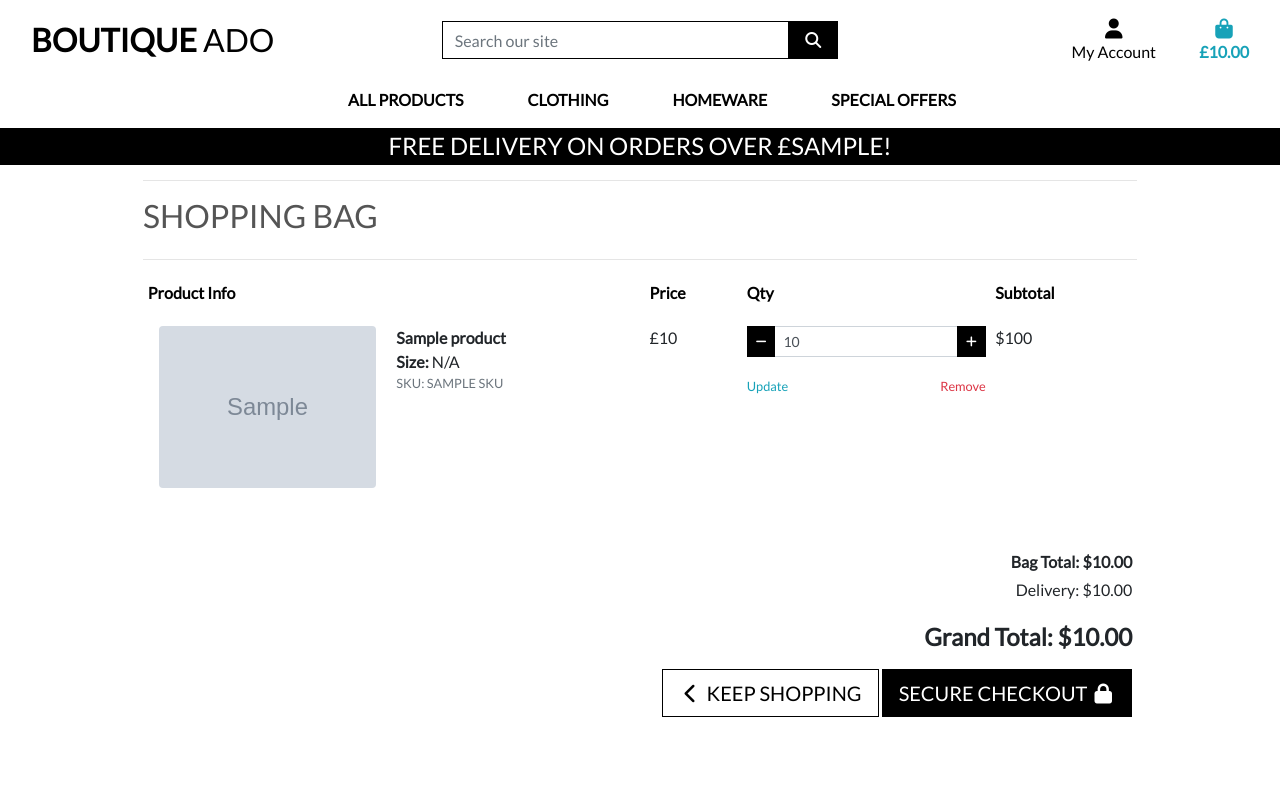
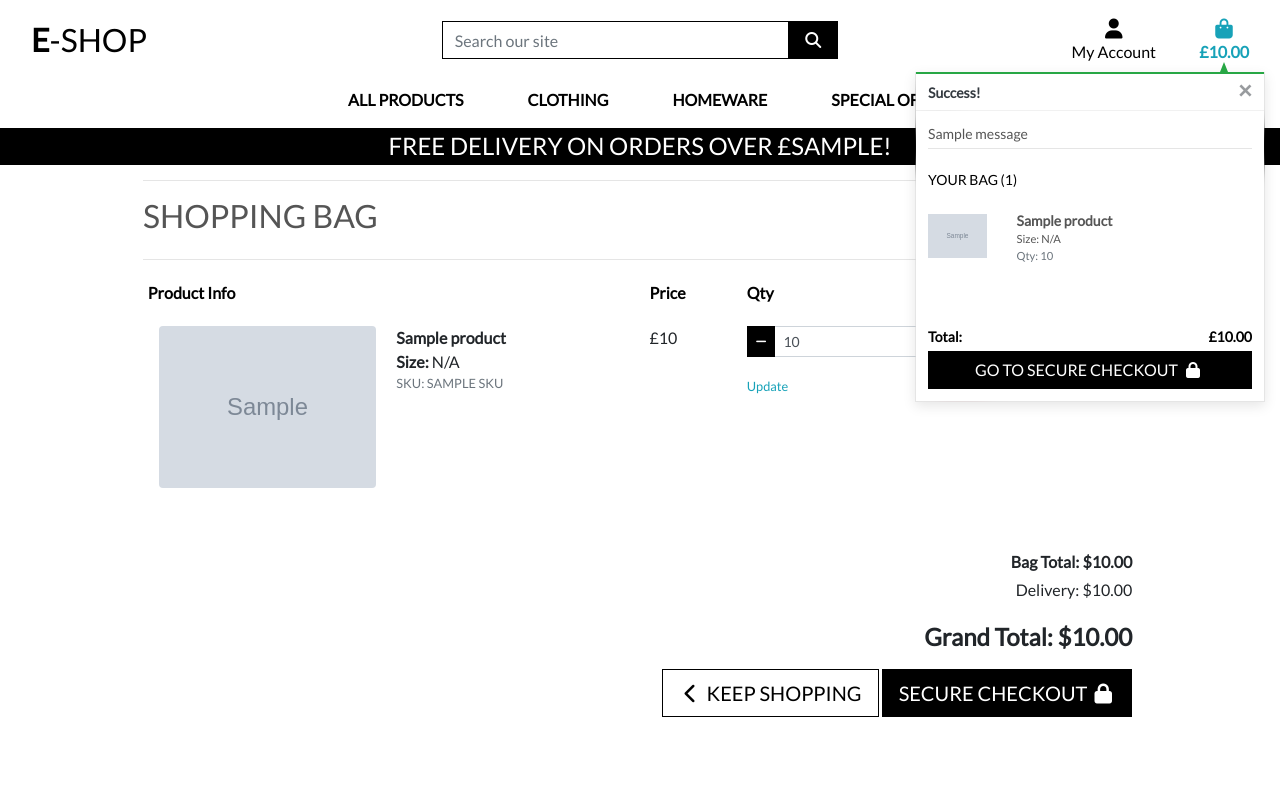
Before and after one commit to Jai-austin95/django-eshop-project, a Django app: template bag/templates/bag/bag.html in a window 1280 px wide. Run offline with Django 3.2, Linux system fonts and the light colour scheme; the template is opened without the code that fills it: most values are stand-ins (such as "Sample title", 1, 10 or a date in 2020); grey boxes marked "Sample" are stand-in pictures; one stand-in notice (Sample message) is shown; some libraries are stand-ins or nearby versions.

Commit message:
added toasts

```diff
--- a/static/css/base.css
+++ b/static/css/base.css
@@ -102,6 +102,74 @@ a.category-badge > span.badge:hover {
     cursor: pointer;
 }
 
+/* ------------------------------- bootstrap toasts */
+
+.message-container {
+    position: fixed;
+    top: 72px;
+    right: 15px;
+    z-index: 99999999999;
+}
+
+.custom-toast {
+    overflow: visible;
+}
+
+.toast-capper {
+    height: 2px;
+}
+
+/* from CSS-tricks.com: https://css-tricks.com/snippets/css/css-triangle/ */
+.arrow-up {
+    width: 0;
+    height: 0;
+    border-left: 4px solid transparent;
+    border-right: 4px solid transparent;
+    border-bottom: 10px solid black;
+    position: absolute;
+    top: -10px;
+    right: 36px;
+}
+
+/* Convenience classes - colors copied from Bootstrap */
+.arrow-primary {
+    border-bottom-color: #007bff !important;
+}
+
+.arrow-secondary {
+    border-bottom-color: #6c757d !important;
+}
+
+.arrow-success {
+    border-bottom-color: #28a745 !important;
+}
+
+.arrow-danger {
+    border-bottom-color: #dc3545 !important;
+}
+
+.arrow-warning {
+    border-bottom-color: #ffc107 !important;
+}
+
+.arrow-info {
+    border-bottom-color: #17a2b8 !important;
+}
+
+.arrow-light {
+    border-bottom-color: #f8f9fa !important;
+}
+
+.arrow-dark {
+    border-bottom-color: #343a40 !important;
+}
+
+.bag-notification-wrapper {
+    height: 100px;
+    overflow-x: hidden;
+    overflow-y: auto;
+}
+
 /* -------------------------------- Media Queries */
 
 /* Slightly larger container on xl screens */
--- a/templates/base.html
+++ b/templates/base.html
@@ -32,14 +32,14 @@
     {% block extra_js %}
     {% endblock %}
 
-    <title>Boutique Ado {% block extra_title %}{% endblock %}</title>
+    <title>E-Shop {% block extra_title %}{% endblock %}</title>
   </head>
   <body>
     <header class="container-fluid fixed-top">
         <div id="topnav" class="row bg-white pt-lg-2 d-none d-lg-flex">
             <div class="col-12 col-lg-4 my-auto py-1 py-lg-0 text-center text-lg-left">
                 <a href="{% url 'home' %}" class="nav-link main-logo-link">
-                    <h2 class="logo-font text-black my-0"><strong>Boutique</strong> Ado</h2>
+                    <h2 class="logo-font text-black my-0"><strong>E</strong>-Shop</h2>
                 </a>
             </div>
             <div class="col-12 col-lg-4 my-auto py-1 py-lg-0">
@@ -112,7 +112,21 @@
     </header>
 
     {% if messages %}
-        <div class="message-container"></div>
+        <div class="message-container">
+            {% for message in messages %}
+                {% with message.level as level %}
+                    {% if level == 40 %}
+                        {% include 'includes/toasts/toast_error.html' %}
+                    {% elif level == 30 %}
+                        {% include 'includes/toasts/toast_warning.html' %}
+                    {% elif level == 25 %}
+                        {% include 'includes/toasts/toast_success.html' %}
+                    {% else %}
+                        {% include 'includes/toasts/toast_info.html' %}
+                    {% endif %}
+                {% endwith %}
+            {% endfor %}
+        </div>
     {% endif %}
 
     {% block page_header %}
@@ -122,6 +136,9 @@
     {% endblock %}
 
     {% block postloadjs %}
+    <script type="text/javascript">
+        $('.toast').toast('show');
+    </script>
     {% endblock %}
 
 
--- /dev/null
+++ b/templates/includes/toasts/toast_success.html
@@ -0,0 +1,54 @@
+<div class="toast custom-toast rounded-0 border-top-0" data-autohide="false">
+    <div class="arrow-up arrow-success"></div>
+    <div class="w-100 toast-capper bg-success"></div>
+    <div class="toast-header bg-white text-dark">
+        <strong class="mr-auto">Success!</strong>
+        <button type="button" class="ml-2 mb-1 close text-dark" data-dismiss="toast" aria-label="Close">
+            <span aria-hidden="true">&times;</span>
+        </button>
+    </div>
+    <div class="toast-body bg-white">
+        <div class="row">
+            <div class="col">
+                {{ message }}
+                <hr class="mt-1 mb-3">
+            </div>
+        </div>
+        {% if grand_total %}
+            <p class="logo-font bg-white text-black py-1">Your Bag ({{ product_count }})</p>
+            <div class="bag-notification-wrapper">
+                {% for item in bag_items %}
+                    <div class="row">
+                        <div class="col-3 my-1">
+                            <img class="w-100" src="{{ item.product.image.url }}">
+                        </div>
+                        <div class="col-9">
+                            <p class="my-0"><strong>{{ item.product.name }}</strong></p>
+                            <p class="my-0 small">Size: {% if item.product.has_sizes %}{{ item.size|upper }}{% else %}N/A{% endif %}</p>
+                            <p class="my-0 small text-muted">Qty: {{ item.quantity }}</p>
+                        </div>
+                    </div>
+                {% endfor %}
+            </div>
+            <div class="row">
+                <div class="col">
+                    <strong><p class="mt-3 mb-1 text-black">
+                        Total{% if free_delivery_delta > 0 %} (Exc. delivery){% endif %}:
+                        <span class="float-right">£{{ total|floatformat:2 }}</span>
+                    </p></strong>
+                    {% if free_delivery_delta > 0 %}
+                        <p class="mb-0 p-2 bg-warning shadow-sm text-black text-center">
+                            Spend <strong>£{{ free_delivery_delta }}</strong> more to get free next day delivery!
+                        </p>
+                    {% endif %}
+                    <a href="{% url 'view_bag' %}" class="btn btn-black btn-block rounded-0">
+                        <span class="text-uppercase">Go To Secure Checkout</span>
+                        <span class="icon">
+                            <i class="fas fa-lock"></i>
+                        </span>
+                    </a>
+                </div>
+            </div>
+        {% endif %}
+    </div>
+</div>
```
Also changed, not shown: bag/views.py (+19 -3 lines), eshop/settings.py (+7 -17 lines), templates/includes/toasts/toast_error.html (added, +13 -0 lines), templates/includes/toasts/toast_info.html (added, +13 -0 lines), templates/includes/toasts/toast_warning.html (added, +13 -0 lines).
